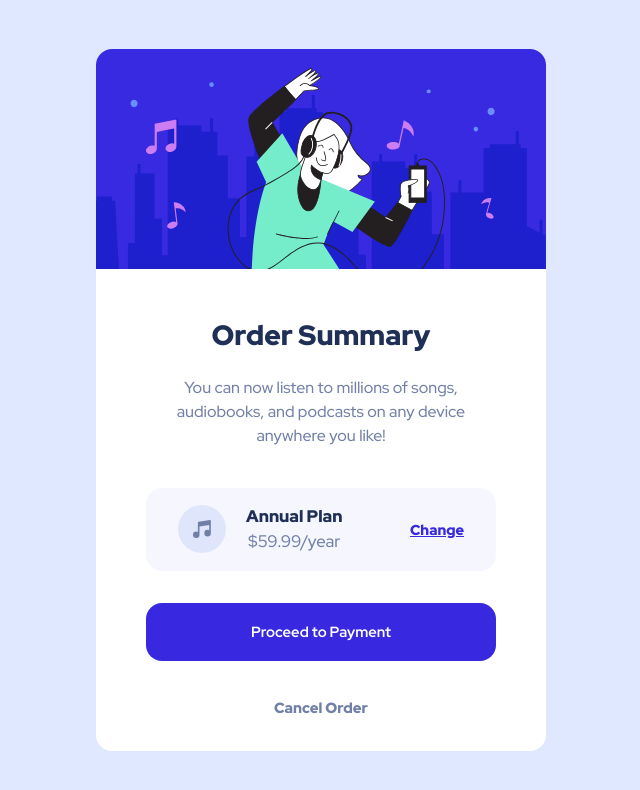
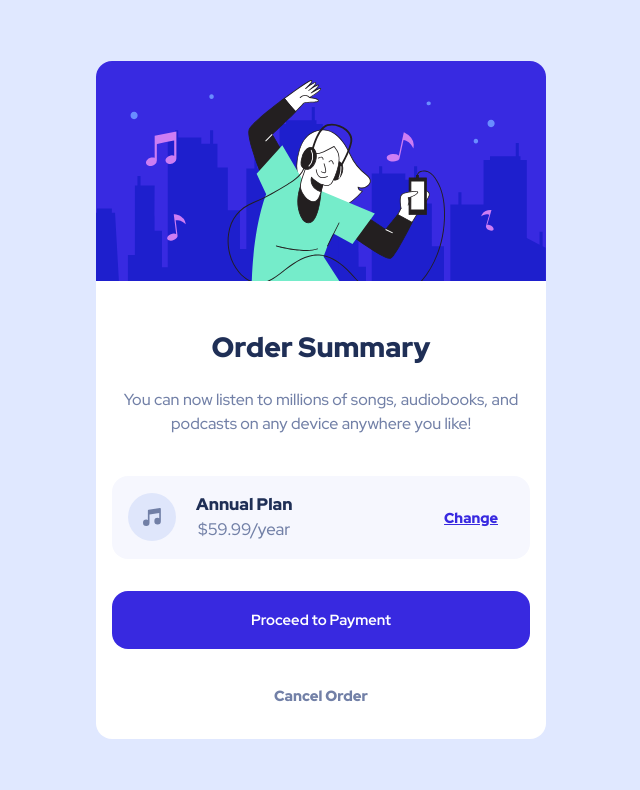
Before and after one commit to damiandev22/Order-summary-component, a plain HTML site: page index.html in a window 1280 px wide. Shown: the whole page, without its empty margins (319-959 px from the left). Drawn offline with Linux system fonts and the light colour scheme.

Commit message:
first commit

```diff
--- a/css/styles.css
+++ b/css/styles.css
@@ -95,7 +95,7 @@ select {
 }
 
 .down{
-    padding: 2.8125rem 3.125rem 0;
+    padding: 2.8125rem 1rem 0;
     text-align: center;
 }
 
@@ -123,7 +123,7 @@ p{
 .detail{
     display: flex;
     align-items: center;
-    margin: 1rem 2rem;
+    margin: 1rem 1rem;
 }
 
 .detail img{
```
Also changed, not shown: 3 other files.
